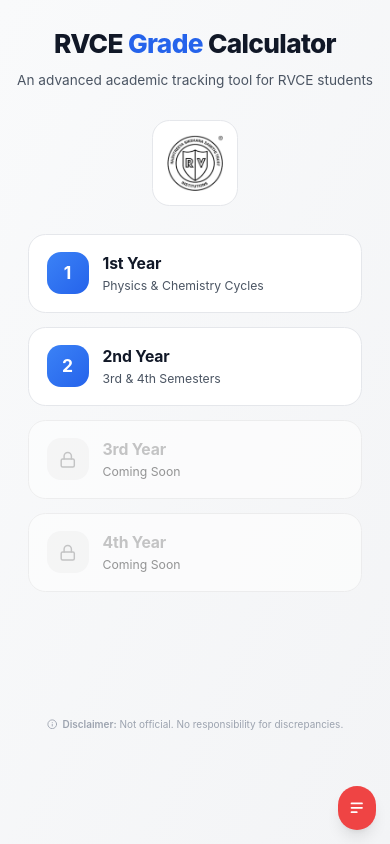
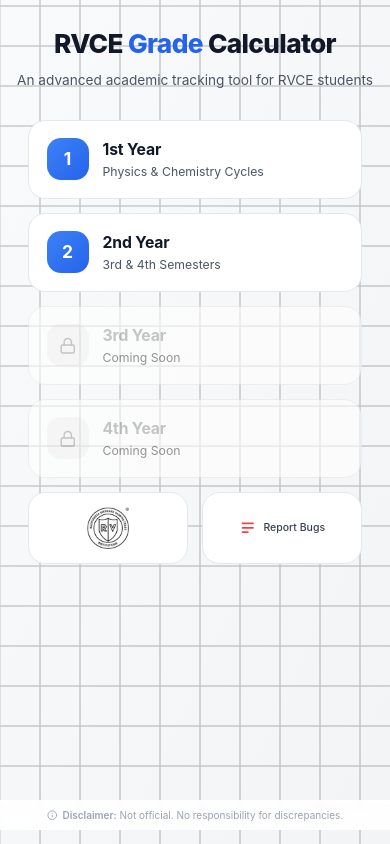
Before and after one commit to VivaanHooda/rvce-grade-calculator, a React (Vite) app: page / in a window 390 px wide. Built offline with nearby package versions, Linux system fonts and the light colour scheme.

Commit message:
Frontend Changes

```diff
--- a/src/App.jsx
+++ b/src/App.jsx
@@ -9,7 +9,7 @@
 import SemesterSelection from './components/common/SemesterSelection';
 import Year1Calculator from './features/year1/Year1Calculator';
 import Sem3Calculator from './features/sem3/Sem3Calculator';
-import BugReportButton from './components/common/BugReportButton';
+import Squares from './components/common/Squares';
 
 const CGPACalculator = () => {
   const [currentYear, setCurrentYear] = useState(() => loadFromStorage(STORAGE_KEYS.CURRENT_YEAR, ''));
@@ -39,8 +39,19 @@
   };
 
   return (
-    <div className="min-h-screen bg-gradient-to-br from-gray-50 to-gray-100 flex flex-col">
-      <div className="flex-grow container mx-auto px-4 sm:px-6 pt-8 sm:pt-12 md:pt-16 pb-8 sm:pb-12 max-w-7xl">
+    <div className="min-h-screen bg-gradient-to-br from-gray-50 to-gray-100 flex flex-col relative">
+      {/* Animated background */}
+      <div className="absolute inset-0 opacity-30 z-0">
+        <Squares
+          speed={0.5}
+          squareSize={40}
+          direction="down"
+          borderColor="#5a5a5a"
+          hoverFillColor="transparent"
+        />
+      </div>
+      <div className="flex-grow container mx-auto px-4 sm:px-6 pt-8 sm:pt-12 md:pt-16 pb-8 sm:pb-12 max-w-7xl relative z-10 pointer-events-none">
+        <div className="pointer-events-auto">
         {!currentYear && <YearSelection onSelect={handleYearSelect} />}
 
         {currentYear === 'year1' && (
@@ -57,8 +68,8 @@
 
         {/* Disclaimer Footer - Only show on first page */}
         {!currentYear && (
-          <div className="fixed bottom-32 left-0 right-0 sm:relative sm:bottom-auto sm:max-w-3xl sm:mx-auto sm:mt-12 sm:pt-8 sm:border-t sm:border-gray-200 pointer-events-none">
-            <div className="flex items-center justify-center gap-1.5 px-3">
+          <div className="fixed bottom-4 left-0 right-0 sm:relative sm:bottom-auto sm:max-w-3xl sm:mx-auto sm:mt-12 sm:pt-8 sm:border-t sm:border-gray-200 pointer-events-none z-50">
+            <div className="flex items-center justify-center gap-1.5 px-3 bg-white/90 sm:bg-transparent backdrop-blur-sm sm:backdrop-blur-none py-2 sm:py-0">
               <Info className="w-3 h-3 text-gray-400 flex-shrink-0" />
               <p className="text-[10px] sm:text-xs text-gray-400 sm:text-gray-500 whitespace-nowrap sm:whitespace-normal">
                 <span className="font-semibold">Disclaimer:</span> Not official. No responsibility for discrepancies.
@@ -67,8 +78,7 @@
           </div>
         )}
 
-        {/* Global Floating Bug Report Button */}
-        <BugReportButton />
+        </div>
       </div>
     </div>
   );
--- /dev/null
+++ b/src/components/common/Squares.css
@@ -0,0 +1,6 @@
+.squares-canvas {
+  width: 100%;
+  height: 100%;
+  border: none;
+  display: block;
+}
--- /dev/null
+++ b/src/components/common/Squares.jsx
@@ -0,0 +1,139 @@
+import { useRef, useEffect } from 'react';
+import './Squares.css';
+
+const Squares = ({
+  direction = 'right',
+  speed = 1,
+  borderColor = '#999',
+  squareSize = 40,
+  hoverFillColor = '#222',
+  className = ''
+}) => {
+  const canvasRef = useRef(null);
+  const requestRef = useRef(null);
+  const numSquaresX = useRef();
+  const numSquaresY = useRef();
+  const gridOffset = useRef({ x: 0, y: 0 });
+  const hoveredSquare = useRef(null);
+
+  useEffect(() => {
+    const canvas = canvasRef.current;
+    const ctx = canvas.getContext('2d');
+
+    const resizeCanvas = () => {
+      canvas.width = canvas.offsetWidth;
+      canvas.height = canvas.offsetHeight;
+      numSquaresX.current = Math.ceil(canvas.width / squareSize) + 1;
+      numSquaresY.current = Math.ceil(canvas.height / squareSize) + 1;
+    };
+
+    window.addEventListener('resize', resizeCanvas);
+    resizeCanvas();
+
+    const drawGrid = () => {
+      ctx.clearRect(0, 0, canvas.width, canvas.height);
+
+      const startX = Math.floor(gridOffset.current.x / squareSize) * squareSize;
+      const startY = Math.floor(gridOffset.current.y / squareSize) * squareSize;
+
+      for (let x = startX; x < canvas.width + squareSize; x += squareSize) {
+        for (let y = startY; y < canvas.height + squareSize; y += squareSize) {
+          const squareX = x - (gridOffset.current.x % squareSize);
+          const squareY = y - (gridOffset.current.y % squareSize);
+
+          if (
+            hoveredSquare.current &&
+            Math.floor((x - startX) / squareSize) === hoveredSquare.current.x &&
+            Math.floor((y - startY) / squareSize) === hoveredSquare.current.y
+          ) {
+            ctx.fillStyle = hoverFillColor;
+            ctx.fillRect(squareX, squareY, squareSize, squareSize);
+          }
+
+          ctx.strokeStyle = borderColor;
+          ctx.strokeRect(squareX, squareY, squareSize, squareSize);
+        }
+      }
+
+      const gradient = ctx.createRadialGradient(
+        canvas.width / 2,
+        canvas.height / 2,
+        0,
+        canvas.width / 2,
+        canvas.height / 2,
+        Math.sqrt(canvas.width ** 2 + canvas.height ** 2) / 2
+      );
+      gradient.addColorStop(0, 'rgba(0, 0, 0, 0)');
+
+      ctx.fillStyle = gradient;
+      ctx.fillRect(0, 0, canvas.width, canvas.height);
+    };
+
+    const updateAnimation = () => {
+      const effectiveSpeed = Math.max(speed, 0.1);
+      switch (direction) {
+        case 'right':
+          gridOffset.current.x = (gridOffset.current.x - effectiveSpeed + squareSize) % squareSize;
+          break;
+        case 'left':
+          gridOffset.current.x = (gridOffset.current.x + effectiveSpeed + squareSize) % squareSize;
+          break;
+        case 'up':
+          gridOffset.current.y = (gridOffset.current.y + effectiveSpeed + squareSize) % squareSize;
+          break;
+        case 'down':
+          gridOffset.current.y = (gridOffset.current.y - effectiveSpeed + squareSize) % squareSize;
+          break;
+        case 'diagonal':
+          gridOffset.current.x = (gridOffset.current.x - effectiveSpeed + squareSize) % squareSize;
+          gridOffset.current.y = (gridOffset.current.y - effectiveSpeed + squareSize) % squareSize;
+          break;
+        default:
+          break;
+      }
+
+      drawGrid();
+      requestRef.current = requestAnimationFrame(updateAnimation);
+    };
+
+    const handleMouseMove = event => {
+      const rect = canvas.getBoundingClientRect();
+      const mouseX = event.clientX - rect.left;
+      const mouseY = event.clientY - rect.top;
+
+      const startX = Math.floor(gridOffset.current.x / squareSize) * squareSize;
+      const startY = Math.floor(gridOffset.current.y / squareSize) * squareSize;
+
+      const hoveredSquareX = Math.floor((mouseX + gridOffset.current.x - startX) / squareSize);
+      const hoveredSquareY = Math.floor((mouseY + gridOffset.current.y - startY) / squareSize);
+
+      if (
+        !hoveredSquare.current ||
+        hoveredSquare.current.x !== hoveredSquareX ||
+        hoveredSquare.current.y !== hoveredSquareY
+      ) {
+        hoveredSquare.current = { x: hoveredSquareX, y: hoveredSquareY };
+      }
+    };
+
+    const handleMouseLeave = () => {
+      hoveredSquare.current = null;
+    };
+
+    canvas.addEventListener('mousemove', handleMouseMove);
+    canvas.addEventListener('mouseleave', handleMouseLeave);
+
+    requestRef.current = requestAnimationFrame(updateAnimation);
+
+    return () => {
+      window.removeEventListener('resize', resizeCanvas);
+      cancelAnimationFrame(requestRef.current);
+      canvas.removeEventListener('mousemove', handleMouseMove);
+      canvas.removeEventListener('mouseleave', handleMouseLeave);
+    };
+  }, [direction, speed, borderColor, hoverFillColor, squareSize]);
+
+  return <canvas ref={canvasRef} className={`squares-canvas ${className}`}></canvas>;
+};
+
+export default Squares;
--- a/src/components/common/YearSelection.jsx
+++ b/src/components/common/YearSelection.jsx
@@ -1,7 +1,27 @@
-import React from 'react';
-import { Lock } from 'lucide-react';
+import React, { useState } from 'react';
+import { Lock, Github } from 'lucide-react';
 
 const YearSelection = ({ onSelect }) => {
+    const [showBugOptions, setShowBugOptions] = useState(false);
+    let bugOptionsTimeout = null;
+
+    const clearBugOptionsTimeout = () => {
+        if (bugOptionsTimeout) {
+            clearTimeout(bugOptionsTimeout);
+            bugOptionsTimeout = null;
+        }
+    };
+
+    const handleMouseEnter = () => {
+        clearBugOptionsTimeout();
+        setShowBugOptions(true);
+    };
+
+    const handleMouseLeave = () => {
+        clearBugOptionsTimeout();
+        bugOptionsTimeout = setTimeout(() => setShowBugOptions(false), 120);
+    };
+
     const years = [
         { id: 'year1', title: '1st Year', description: 'Physics & Chemistry Cycles', number: '1' },
         { id: 'year2', title: '2nd Year', description: '3rd & 4th Semesters', number: '2' },
@@ -20,22 +40,6 @@
                         An advanced academic tracking tool for RVCE students
                     </p>
                 </div>
-            </div>
-
-            {/* RVCE Website Link */}
-            <div className="flex justify-center px-4">
-                <a
-                    href="https://rvce.edu.in/academics_and_examinations/rvce_scheme_syllabus/"
-                    target="_blank"
-                    rel="noopener noreferrer"
-                    className="bg-white border border-gray-200 rounded-2xl sm:rounded-3xl p-4 sm:p-6 hover:border-blue-300 hover:shadow-xl transition-all duration-300 transform hover:-translate-y-1 active:scale-98 group"
-                >
-                    <img
-                        src="/rvce.png"
-                        alt="RVCE"
-                        className="w-16 h-16 sm:w-20 sm:h-20 object-contain"
-                    />
-                </a>
             </div>
 
             <div className="grid gap-4 sm:gap-6 md:gap-8 max-w-2xl mx-auto px-4">
@@ -70,6 +74,72 @@
                         )}
                     </button>
                 ))}
+
+                {/* RVCE Logo and Bug Report Buttons */}
+                <div className="grid grid-cols-2 gap-4 sm:gap-6 md:gap-8">
+                    {/* RVCE Website Link */}
+                    <a
+                        href="https://rvce.edu.in/academics_and_examinations/rvce_scheme_syllabus/"
+                        target="_blank"
+                        rel="noopener noreferrer"
+                        className="bg-white border border-gray-200 rounded-2xl sm:rounded-3xl p-4 sm:p-6 hover:border-blue-300 hover:shadow-xl transition-all duration-300 transform hover:-translate-y-1 active:scale-98 group flex items-center justify-center h-full"
+                    >
+                        <img
+                            src="/rvce.png"
+                            alt="RVCE"
+                            className="w-12 h-12 sm:w-16 sm:h-16 object-contain"
+                        />
+                    </a>
+
+                    {/* Bug Report Button */}
+                    <div
+                        className="relative h-full"
+                        onMouseEnter={handleMouseEnter}
+                        onMouseLeave={handleMouseLeave}
+                    >
+                        <button className="w-full h-full bg-white border border-gray-200 rounded-2xl sm:rounded-3xl p-4 sm:p-6 hover:border-red-300 hover:shadow-xl transition-all duration-300 transform hover:-translate-y-1 active:scale-98 group flex items-center justify-center gap-2">
+                            <svg className="w-5 h-5 sm:w-6 sm:h-6 text-red-500 group-hover:text-red-600" fill="currentColor" viewBox="0 0 20 20">
+                                <path fillRule="evenodd" d="M3 5a1 1 0 011-1h12a1 1 0 110 2H4a1 1 0 01-1-1zM3 10a1 1 0 011-1h12a1 1 0 110 2H4a1 1 0 01-1-1zM3 15a1 1 0 011-1h6a1 1 0 110 2H4a1 1 0 01-1-1z" clipRule="evenodd" />
+                            </svg>
+                            <span className="text-xs sm:text-sm font-medium text-gray-700 group-hover:text-gray-900">
+                                Report Bugs
+                            </span>
+                        </button>
+
+                        {/* Dropdown Menu */}
+                        <div className={`absolute bottom-full left-1/2 transform -translate-x-1/2 mb-3 transition-all duration-300 z-50 ${
+                            showBugOptions ? 'opacity-100 translate-y-0 pointer-events-auto' : 'opacity-0 translate-y-2 pointer-events-none'
+                        }`}>
+                            <div className="bg-white rounded-xl shadow-2xl border border-gray-200 p-3 min-w-[200px]">
+                                <div className="space-y-2">
+                                    <a
+                                        href="https://github.com/VivaanHooda/rvce-grade-calculator"
+                                        target="_blank"
+                                        rel="noopener noreferrer"
+                                        className="flex items-center gap-3 px-3 py-2 rounded-lg hover:bg-gray-50 transition-colors group"
+                                    >
+                                        <Github className="w-5 h-5 text-gray-700 group-hover:text-black" />
+                                        <span className="text-gray-700 group-hover:text-black font-medium text-sm">GitHub</span>
+                                    </a>
+                                    <a
+                                        href="mailto:padithya.ai24@rvce.edu.in,vivaanhooda.is24@rvce.edu.in"
+                                        className="flex items-center gap-3 px-3 py-2 rounded-lg hover:bg-gray-50 transition-colors group"
+                                    >
+                                        <svg className="w-5 h-5 text-red-500 group-hover:text-red-600" fill="currentColor" viewBox="0 0 20 20">
+                                            <path d="M2.003 5.884L10 9.882l7.997-3.998A2 2 0 0016 4H4a2 2 0 00-1.997 1.884z" />
+                                            <path d="M18 8.118l-8 4-8-4V14a2 2 0 002 2h12a2 2 0 002-2V8.118z" />
+                                        </svg>
+                                        <span className="text-gray-700 group-hover:text-black font-medium text-sm">Gmail</span>
+                                    </a>
+                                </div>
+                                {/* Triangle arrow */}
+                                <div className="absolute bottom-0 left-1/2 transform -translate-x-1/2 translate-y-1/2">
+                                    <div className="w-3 h-3 bg-white border-r border-b border-gray-200 transform rotate-45"></div>
+                                </div>
+                            </div>
+                        </div>
+                    </div>
+                </div>
             </div>
         </div>
     );
```
